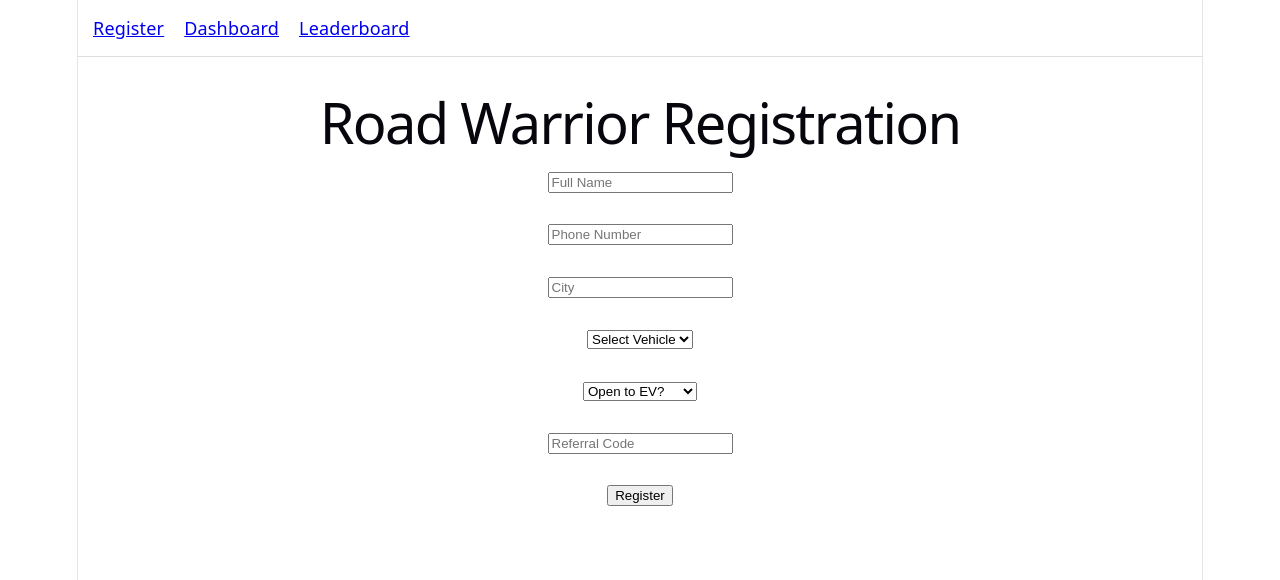
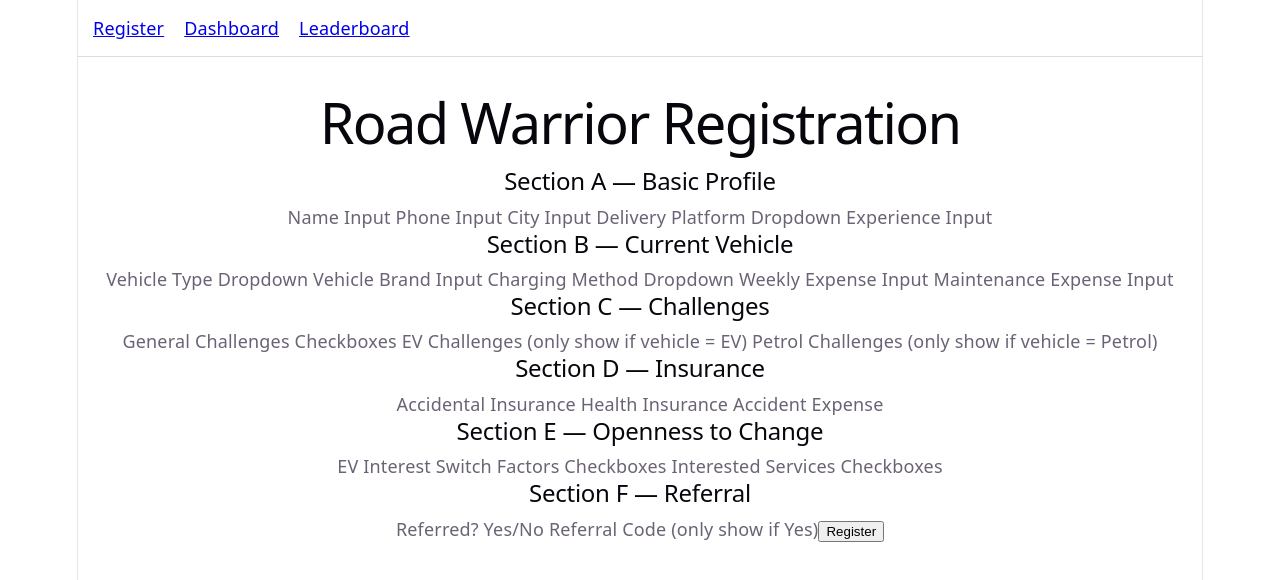
Before and after one commit to VarshaNayak18/road-warrior, a React (Vite) app: page / in a window 1280 px wide. Shown: the top 580 px of the page. Built offline with nearby package versions, Linux system fonts and the light colour scheme; no server answers.

Commit message:
Add rider profile and vehicle details

```diff
--- a/src/pages/Dashboard.css
+++ b/src/pages/Dashboard.css
@@ -1,26 +1,49 @@
-.dashboard {
-  padding: 30px;
-}
-
 .cards {
   display: flex;
   gap: 20px;
   flex-wrap: wrap;
+  margin-bottom: 30px;
 }
 
 .card {
-  width: 220px;
+  min-width: 220px;
   padding: 20px;
   border-radius: 12px;
-  border: 1px solid #ddd;
-  box-shadow: 0 2px 8px rgba(0,0,0,0.1);
+  background: white;
+  box-shadow: 0 4px 12px rgba(0,0,0,0.1);
+  transition: transform 0.2s;
 }
 
-.card h2 {
-  margin-bottom: 10px;
+.card:hover {
+  transform: translateY(-5px);
 }
 
 .card p {
   font-size: 2rem;
   font-weight: bold;
 }
+
+table {
+  width: 100%;
+  border-collapse: collapse;
+  background: white;
+}
+
+th {
+  background: #2563eb;
+  color: white;
+}
+
+th,
+td {
+  padding: 12px;
+  border: 1px solid #ddd;
+}
+
+tr:nth-child(even) {
+  background: #f8fafc;
+}
+
+tr:hover {
+  background: #e0f2fe;
+}
--- a/src/pages/Dashboard.jsx
+++ b/src/pages/Dashboard.jsx
@@ -15,6 +15,10 @@ function Dashboard() {
   });
 
   const [riders, setRiders] = useState([]);
+
+  const [searchTerm, setSearchTerm] = useState("");
+
+  const [selectedCity, setSelectedCity] = useState("All");
 
   useEffect(() => {
     loadAnalytics();
@@ -66,6 +70,23 @@ function Dashboard() {
     setRiders(data);
   }
 
+  const filteredRiders = riders.filter((rider) => {
+    const matchesName = rider.name
+    .toLowerCase()
+    .includes(searchTerm.toLowerCase());
+
+    const matchesCity =
+     selectedCity === "All" ||
+     rider.city === selectedCity;
+
+    return matchesName && matchesCity;
+  });
+
+  const cities = [
+    "All",
+    ...new Set(riders.map((rider) => rider.city))
+  ];
+
   return (
     <div className="dashboard">
       <h1>📊 Analytics Dashboard</h1>
@@ -96,6 +117,47 @@ function Dashboard() {
         Registered Riders
       </h2>
 
+      <input
+      type="text"
+      placeholder="Search rider by name..."
+      value={searchTerm}
+      onChange={(e) => setSearchTerm(e.target.value)}
+      style={{
+        padding: "10px",
+        width: "300px",
+        marginBottom: "20px",
+      }}
+      />
+
+      <select
+      value={selectedCity}
+      onChange={(e) => setSelectedCity(e.target.value)}
+      >
+        <option value="All">All Cities</option>
+        <option value="Bengaluru">Bengaluru</option>
+        <option value="Mumbai">Mumbai</option>
+        <option value="Delhi">Delhi</option>
+      </select>
+
+      <select
+      value={selectedCity}
+      onChange={(e) => setSelectedCity(e.target.value)}
+      style={{
+        padding: "10px",
+        marginLeft: "10px",
+        marginBottom: "20px",
+      }}
+      >
+
+        {cities.map((city) => (
+          <option key={city} value={city}>
+            {city}
+          </option>
+        ))}
+      </select>
+
+
+
       <table border="1" cellPadding="10">
         <thead>
           <tr>
@@ -110,7 +172,7 @@ function Dashboard() {
         </thead>
 
         <tbody>
-          {riders.map((rider) => (
+          {filteredRiders.map((rider) => (
             <tr key={rider.id}>
               <td>{rider.id}</td>
               <td>{rider.name}</td>
--- a/src/pages/Register.jsx
+++ b/src/pages/Register.jsx
@@ -12,8 +12,29 @@ function Register() {
     name: "",
     phone: "",
     city: "",
+
+    deliveryPlatform: "",
+    experienceYears: "",
+
     vehicleType: "",
+    vehicleBrand: "",
+    chargingMethod: "",
+    weeklyExpense: "",
+    maintenanceExpense: "",
+
+    generalChallenges: [],
+    evChallenges: [],
+    petrolChallenges: [],
+
+    accidentalInsurance: "",
+    healthInsurance: "",
+    accidentExpense: "",
+
     evInterest: "",
+    switchFactors: [],
+    interestedServices: [],
+
+    referred: "No",
     referralCode: "",
   });
 
@@ -81,73 +102,58 @@ const handleSubmit = async (event) => {
 
     <form onSubmit={handleSubmit}>
 
-        <input
-          type="text"
-          name="name"
-          placeholder="Full Name"
-          value={formData.name}
-          onChange={handleChange}
-        />
+      {/* SECTION A */}
+      <h2>Section A — Basic Profile</h2>
 
-        <br /><br />
+      Name Input
+      Phone Input
+      City Input
+      Delivery Platform Dropdown
+      Experience Input
 
-        <input
-          type="text"
-          name="phone"
-          placeholder="Phone Number"
-          value={formData.phone}
-          onChange={handleChange}
-        />
+      {/* SECTION B */}
+      <h2>Section B — Current Vehicle</h2>
 
-        <br /><br />
+      Vehicle Type Dropdown
+      Vehicle Brand Input
+      Charging Method Dropdown
+      Weekly Expense Input
+      Maintenance Expense Input
 
-        <input
-          type="text"
-          name="city"
-          placeholder="City"
-          value={formData.city}
-          onChange={handleChange}
-        />
+      {/* SECTION C */}
+      <h2>Section C — Challenges</h2>
 
-        <br /><br />
+      General Challenges Checkboxes
 
-        <select
-          name="vehicleType"
-          value={formData.vehicleType}
-          onChange={handleChange}
-        >
-          <option value="">Select Vehicle</option>
-          <option value="Petrol">Petrol</option>
-          <option value="Diesel">Diesel</option>
-          <option value="EV">EV</option>
-        </select>
+      EV Challenges
+      (only show if vehicle = EV)
 
-        <br /><br />
+      Petrol Challenges
+      (only show if vehicle = Petrol)
 
-        <select
-          name="evInterest"
-          value={formData.evInterest}
-          onChange={handleChange}
-        >
-          <option value="">Open to EV?</option>
-          <option value="Yes">Yes</option>
-          <option value="No">No</option>
-          <option value="Need More Info">
-            Need More Info
-          </option>
-        </select>
+      {/* SECTION D */}
+      <h2>Section D — Insurance</h2>
 
-        <br /><br />
+      Accidental Insurance
+      Health Insurance
+      Accident Expense
 
-        <input
-          type="text"
-          name="referralCode"
-          placeholder="Referral Code"
-          value={formData.referralCode}
-          onChange={handleChange}
-        />
+      {/* SECTION E */}
+      <h2>Section E — Openness to Change</h2>
 
-        <br /><br />
+      EV Interest
+
+      Switch Factors Checkboxes
+
+      Interested Services Checkboxes
+
+      {/* SECTION F */}
+      <h2>Section F — Referral</h2>
+
+      Referred? Yes/No
+
+      Referral Code
+      (only show if Yes)
 
       <button type="submit">
         Register
```
Lines whose indentation alone changed are shown as unchanged.
